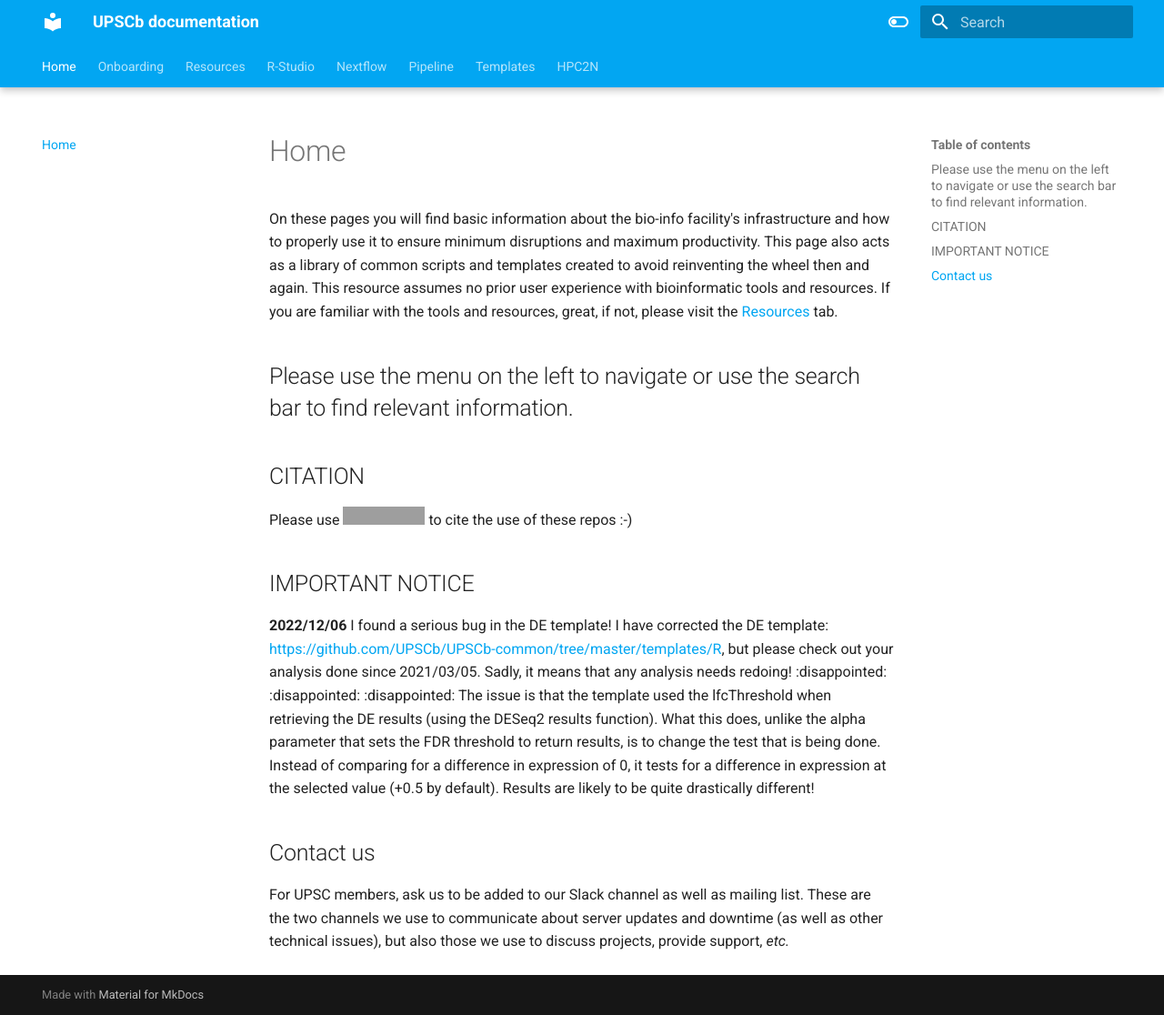
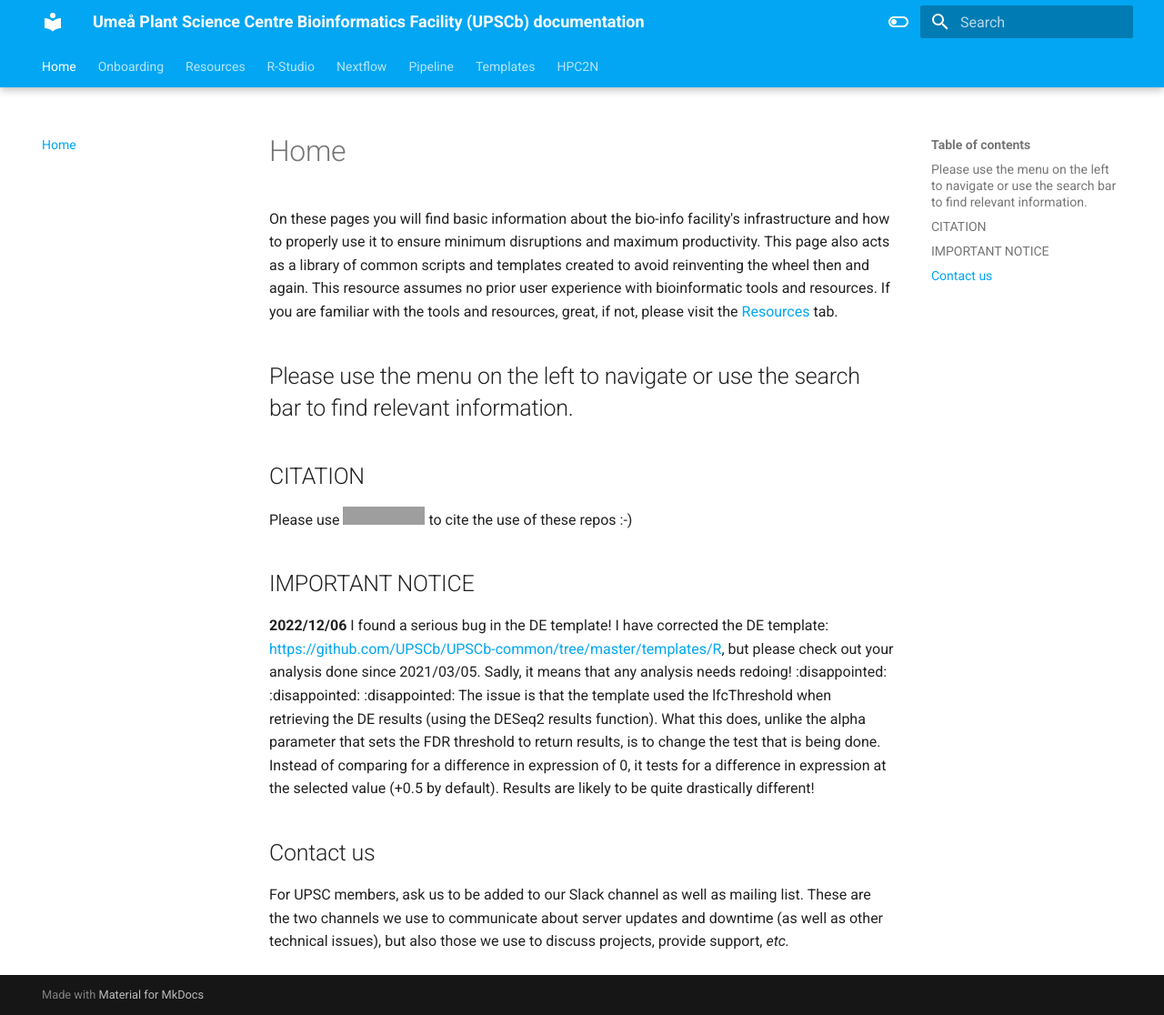
Before and after one commit to UPSCb/Documentation, an MkDocs documentation site: the page built from docs/README.md, in a window 1280 px wide and 1116 px high. Shown: the whole window at 91% size. Built offline with MkDocs 1.6.1 and Material for MkDocs 9.7.7, drawn with Linux system fonts in a browser that asks for light colours; grey boxes are pictures that could not be loaded.

Commit message:
title edits

```diff
--- a/mkdocs.yml
+++ b/mkdocs.yml
@@ -1,4 +1,4 @@
-site_name: UPSCb documentation
+site_name: Umeå Plant Science Centre Bioinformatics Facility (UPSCb) documentation
 site_url: https://upscb.github.io/Documentation/
 
 docs_dir: docs
```
